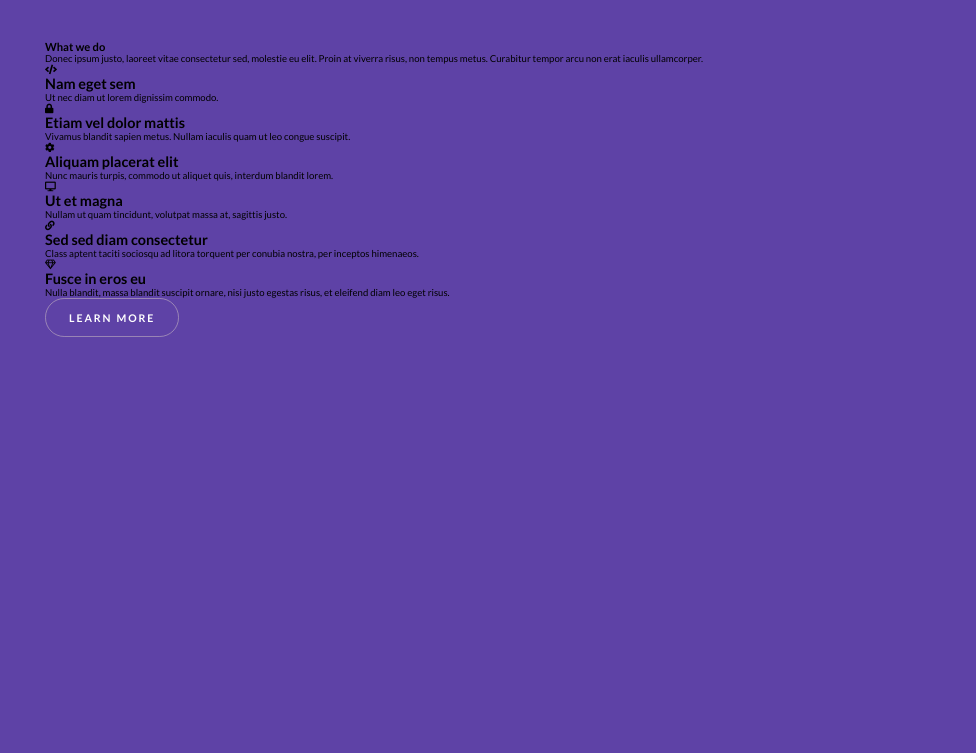
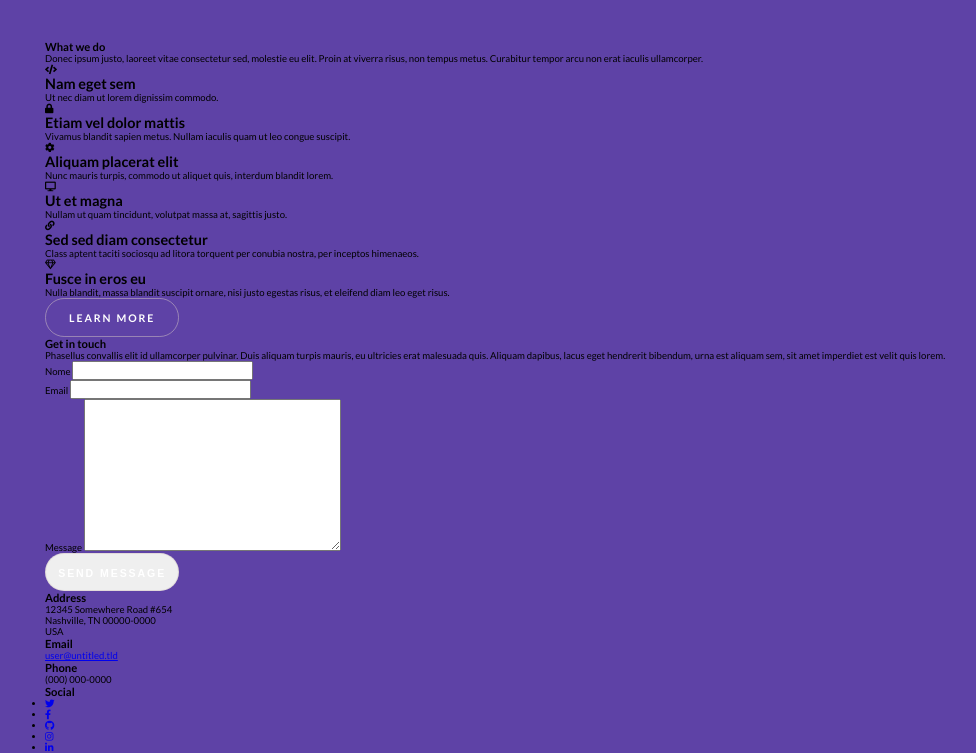
Before and after one commit to VictorPMello/HTML5-UP---Hyperspace, a plain HTML site: page 03/index.html in a window 1280 px wide. Shown: the part 1558-2311 px from the top of the page, without its empty margins (19-995 px from the left). Before the commit the page ends 1896 px from the top, so only its background shows below. Drawn offline with Linux system fonts and the light colour scheme.

Commit message:
Add files via upload

```diff
--- a/03/index.html
+++ b/03/index.html
@@ -125,6 +125,70 @@
         </div><!--.container-->
     </section><!--.we-do-->
 
+    <section class="get-in">
+        <div class="container">
+            <aside class="text">
+                <h1>Get in touch</h1>
+                <p>Phasellus convallis elit id ullamcorper pulvinar. Duis aliquam turpis mauris, eu ultricies erat malesuada quis. Aliquam dapibus, lacus eget hendrerit bibendum, urna est aliquam sem, sit amet imperdiet est velit quis lorem.</p>
+            </aside><!--.text-->
+
+            <aside class="contacts">
+                <form>
+                    <div class="w50">
+                        <label for="name">Nome</label>
+                        <input type="text" id="name" requared>
+                    </div><!--.w50-->
+
+                    <div class="w50">
+                        <label for="email">Email</label>
+                        <input type="text" id="email" requared>
+                    </div><!--.w50-->
+
+                    <div class="w100">
+                        <label for="message">Message</label>
+                        <textarea name="menssage" id="message" cols="30" rows="10"></textarea>
+                    </div><!--.w50-->
+
+                    <input type="submit" class="btn" value="send message">
+                </form>
+
+                <div class="social">
+                    <div class="social-content">
+                        <h1>Address</h1>
+                        <p>12345 Somewhere Road #654<br/>Nashville, TN 00000-0000<br/>USA</p>
+                    </div><!--.social-content-->
+
+                    <div class="social-content">
+                        <h1>Email</h1>
+                        <a href="#">user@untitled.tld</a>
+                    </div><!--.social-content-->
+
+                    <div class="social-content">
+                        <h1>Phone</h1>
+                        <p>(000) 000-0000</p>
+                    </div><!--.social-content-->
+
+                    <div class="social-content">
+                        <h1>Social</h1>
+                        <div class="social-icon">
+                            <ul>
+                                <li><a href="https://twitter.com" target="_blank"><i class="fab fa-twitter"></i></a></li>
+
+                                <li><a href="https://pt-br.facebook.com" target="_black"><i class="fab fa-facebook-f"></i></a></li>
+
+                                <li><a href="https://github.com" target="_blank"><i class="fab fa-github"></i></a></li>
+
+                                <li><a href="https://www.instagram.com" target="_blank"><i class="fab fa-instagram"></i></a></li>
+
+                                <li><a href="https://www.linkedin.com" target="_blank"><i class="fab fa-linkedin-in"></i></a></li>
+                            </ul>
+                        </div><!--.social-icon-->
+                    </div><!--.social-content-->
+                </div><!--.social-->
+            </aside><!--.contacts-->
+        </div><!--.container-->
+    </section><!--.get-in-->
+
 <script src="./js/jquery.js"></script>
 <script src="./js/function.js"></script>
 </body>
```
